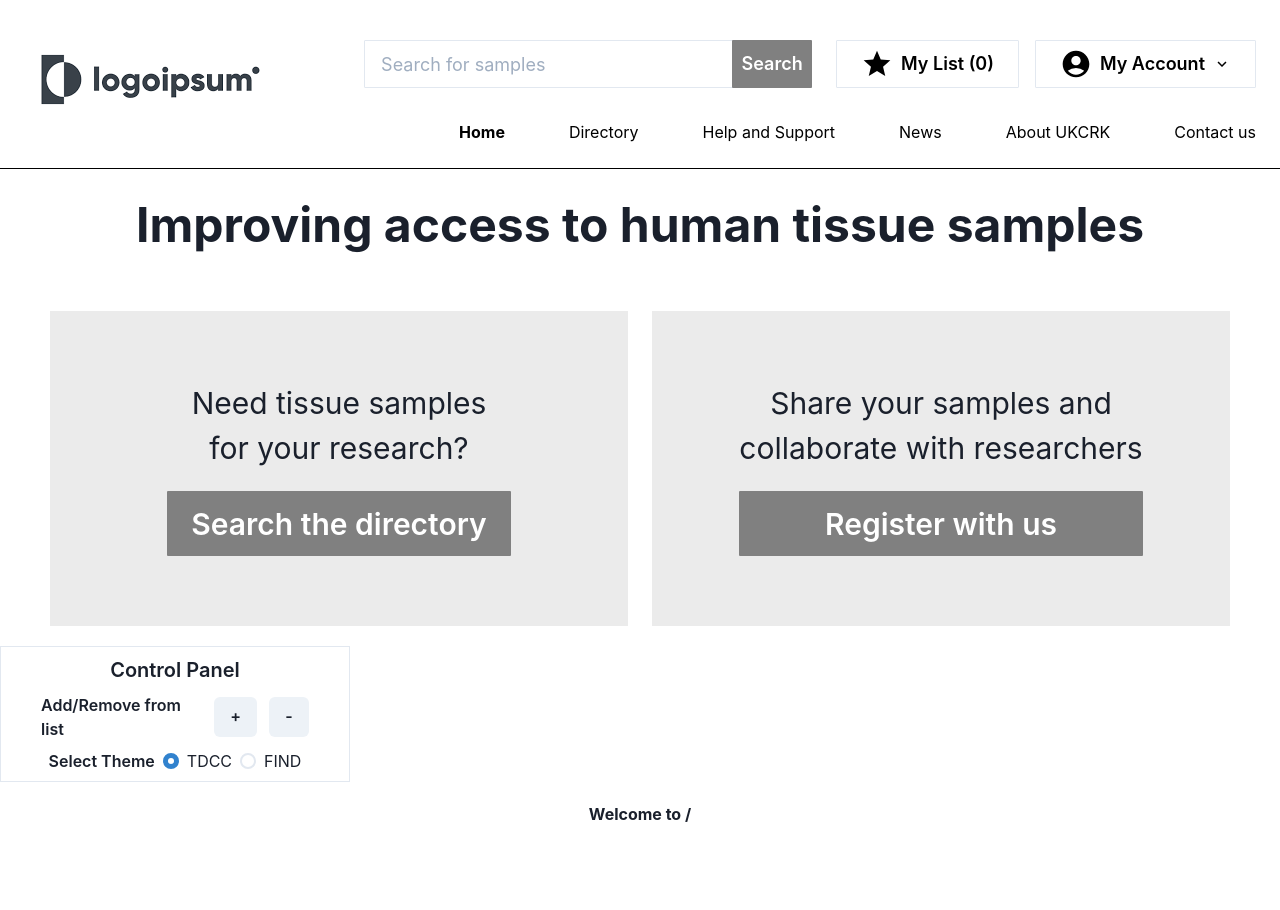
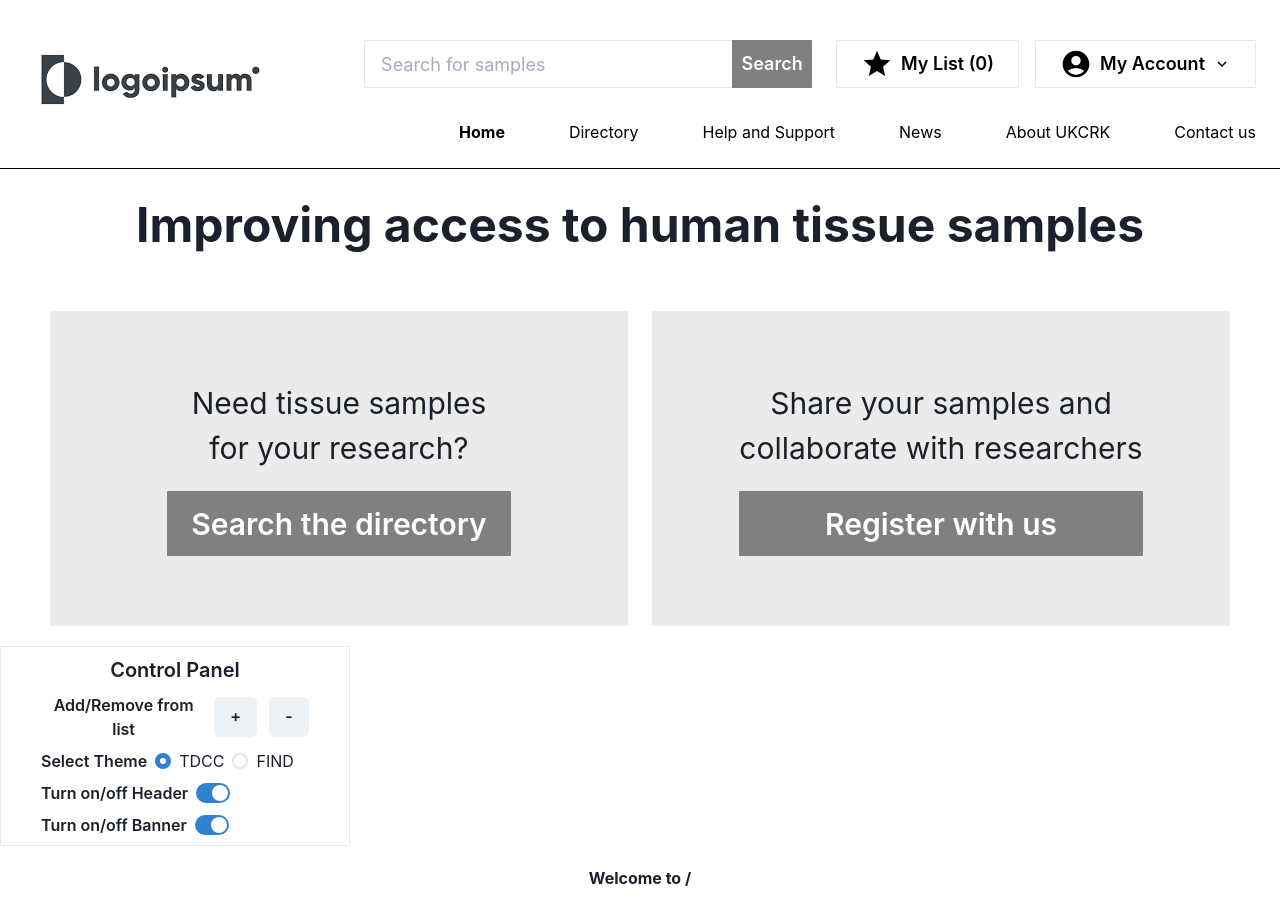
Before and after one commit to shakisparki/homepageRevamp, a React (Create React App) app in the folder src/homepage-revamp/: page / in a window 1280 px wide. Before the commit the page ends 846 px from the top, so only its background shows below. Built offline with nearby package versions, Linux system fonts and the light colour scheme.

Commit message:
add control to turn on/off header and banner

```diff
--- a/src/homepage-revamp/src/App.js
+++ b/src/homepage-revamp/src/App.js
@@ -23,15 +23,19 @@ const newTheme = {
 
 function App(){
   const [noOfListItems,setListNo] = useState(0);
+  const [bannerStatus,setBannerStatus] = useState(true);
+  const [headerStatus,setHeaderStatus] = useState(true);
   const [currentTheme, setTheme] = React.useState("1");
   return(
     <ChakraProvider theme={newTheme}>
       <Router>
-        <Header noOfListItems={noOfListItems} currentTheme={currentTheme}/>
-        <Banner />
+         {headerStatus && <Header noOfListItems={noOfListItems} currentTheme={currentTheme}/>}
+         {bannerStatus && <Banner />}
         <ControlPanel addToList={()=>setListNo(noOfListItems + 1)}
           removeFromList={()=>{noOfListItems > 0 && setListNo(noOfListItems - 1)}}
-          setTheme={(val)=>setTheme(val)} currentTheme={currentTheme}/>
+          setTheme={(val)=>setTheme(val)} currentTheme={currentTheme}
+          powerBanner={(val)=>setBannerStatus(val)} bannerPower = {bannerStatus}
+          powerHeader={(val)=>setHeaderStatus(val)} headerPower = {headerStatus}/>
         <Switch>
           {/* Handle all routes*/}
           <Route component={ContentView}/>
--- a/src/homepage-revamp/src/components/control.js
+++ b/src/homepage-revamp/src/components/control.js
@@ -1,12 +1,12 @@
 import React from 'react';
 import {ButtonGroup, Button, Text, Flex, Stack,
-RadioGroup,Radio} from "@chakra-ui/react"
+RadioGroup,Radio,Switch} from "@chakra-ui/react"
 
 function ControlPanel(props){
     return(
         <Flex align="center" justify="space-between"
          w="350px" px={10} py={2} borderWidth="1px">
-             <Stack align="center">
+             <Stack textAlign="center">
                 <Text fontSize="xl" fontWeight="semibold"> Control Panel </Text>
                 <Stack direction="row" align="center">
                     <Text fontWeight="semibold"> Add/Remove from list </Text>
@@ -29,6 +29,16 @@ function ControlPanel(props){
                         </Stack>
                     </RadioGroup>
                 </Stack>
+                <Stack direction="row" align="center">
+                    <Text fontWeight="semibold"> Turn on/off Header </Text>
+                    <Switch isChecked={props.headerPower}
+                        onChange={(e)=>props.powerHeader(e.currentTarget.checked)}/>
+                </Stack>
+                <Stack direction="row" align="center">
+                    <Text fontWeight="semibold"> Turn on/off Banner </Text>
+                    <Switch  isChecked={props.bannerPower}
+                        onChange={(e)=>props.powerBanner(e.currentTarget.checked)}/>
+                </Stack>
              </Stack>
 
 
```
